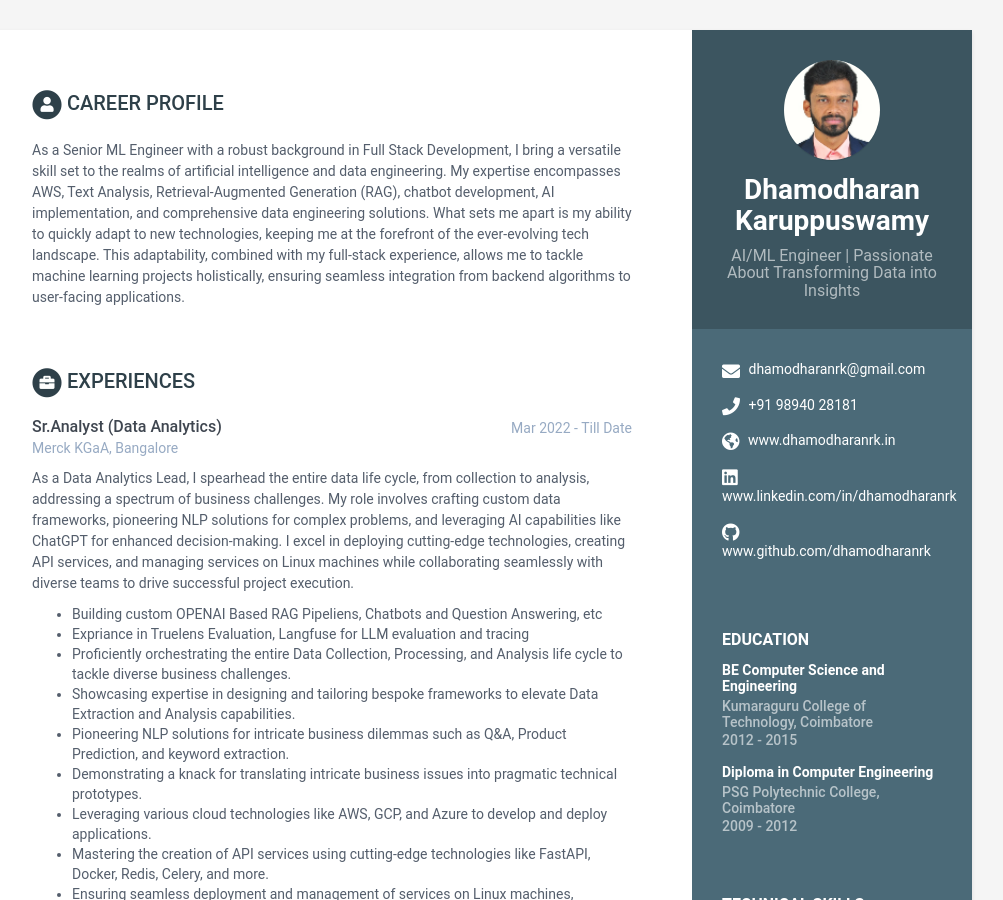
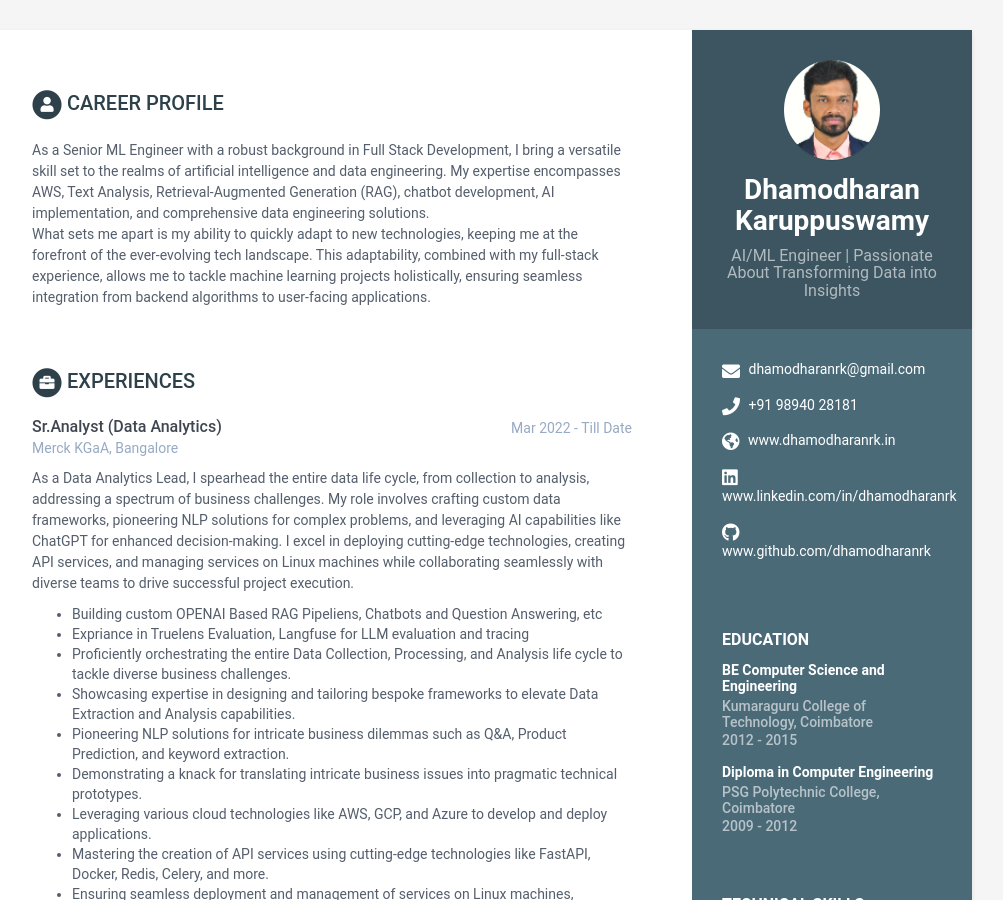
Before and after one commit to dhamodharanrk/online-cv, a Jekyll site: the page built from index.html, in a window 1280 px wide and 900 px high. Shown: the whole window, without its empty margins (168-1171 px from the left). Built offline with Jekyll 4.4.1, drawn with Linux system fonts in a browser that asks for light colours.

```diff
--- a/_data/data.yml
+++ b/_data/data.yml
@@ -33,7 +33,7 @@ career-profile:
   summary: >
     As a Senior ML Engineer with a robust background in Full Stack Development, I bring a versatile skill set to the realms of artificial intelligence and data engineering. My expertise encompasses AWS, Text Analysis, Retrieval-Augmented Generation (RAG), chatbot development, AI implementation, and comprehensive data engineering solutions.
 
-    What sets me apart is my ability to quickly adapt to new technologies, keeping me at the forefront of the ever-evolving tech landscape. This adaptability, combined with my full-stack experience, allows me to tackle machine learning projects holistically, ensuring seamless integration from backend algorithms to user-facing applications.
+    <br>What sets me apart is my ability to quickly adapt to new technologies, keeping me at the forefront of the ever-evolving tech landscape. This adaptability, combined with my full-stack experience, allows me to tackle machine learning projects holistically, ensuring seamless integration from backend algorithms to user-facing applications.
 education:
   - degree: BE Computer Science and Engineering
     university: Kumaraguru College of Technology, Coimbatore
```
